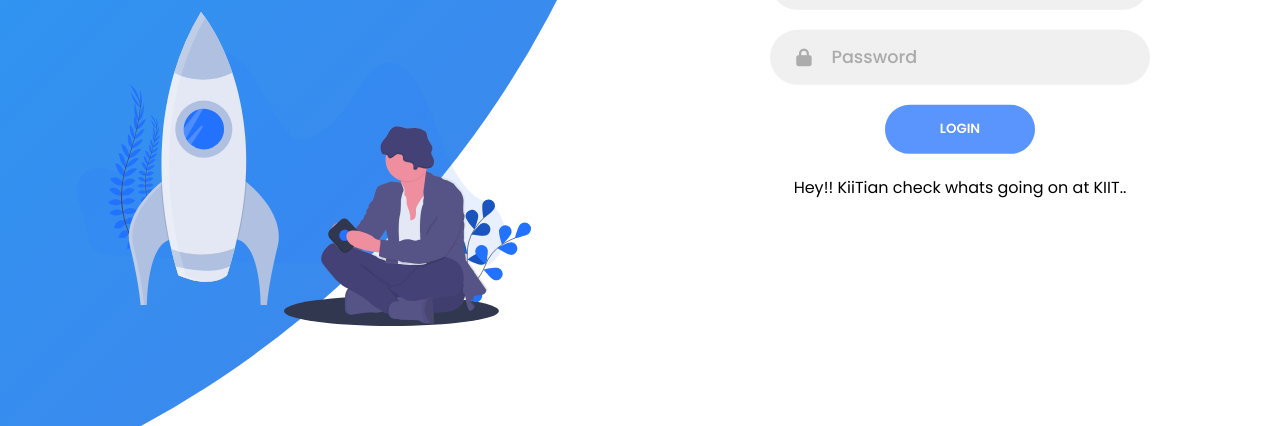
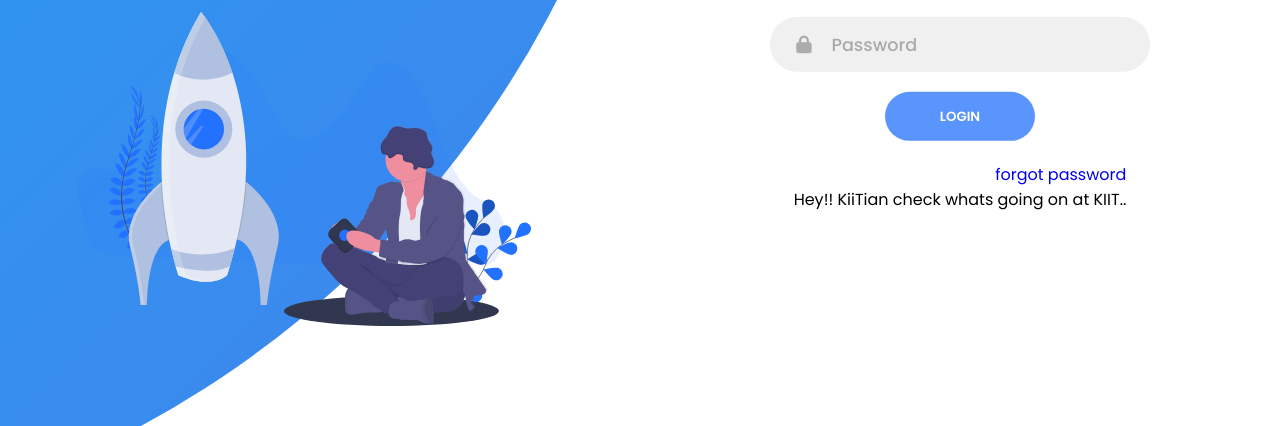
Before and after one commit to prakashshubham13/kiit-space, a plain HTML site: page form.html in a window 1280 px wide. Shown: the part 374-800 px from the top of the page. Drawn offline with Linux system fonts and the light colour scheme; a web font is replaced by a local one.

Commit message:
Update form.html

```diff
--- a/form.html
+++ b/form.html
@@ -35,7 +35,13 @@
               <input type="password" placeholder="Password" minlength="8" data-toggle="tooltip" title="Minimum 8 characters and must contain 1 uppercase 1 lowercse and a digit " pattern="^(?=.*\d)(?=.*[a-z])(?=.*[A-Z])(?!.*\s).*$" required/>
             </div>
             <input type="submit" value="Login" class="btn solid" />
-            <p class="social-text">Hey!! KiiTian check whats going on at KIIT..</p>
+            <p class="social-text">
+
+              <a href="forgot.php" style="float:right;text-decoration:none;">forgot password</a>
+              <br>
+              Hey!! KiiTian check whats going on at KIIT..
+
+            </p>
           </form>
           <form action="index.html" class="sign-up-form">
             <div class="logo">
```
